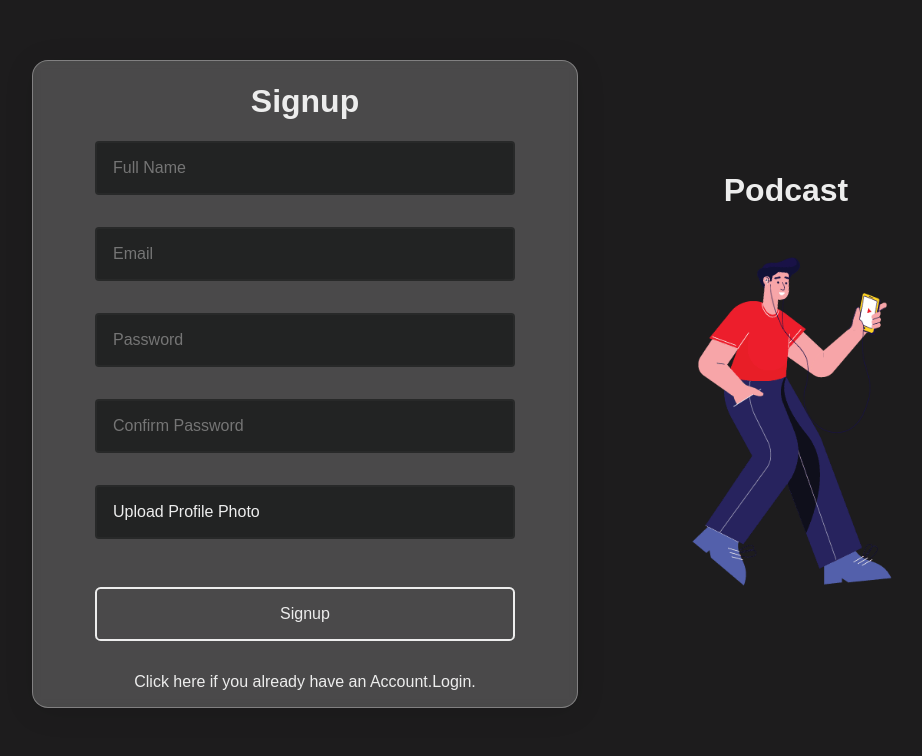
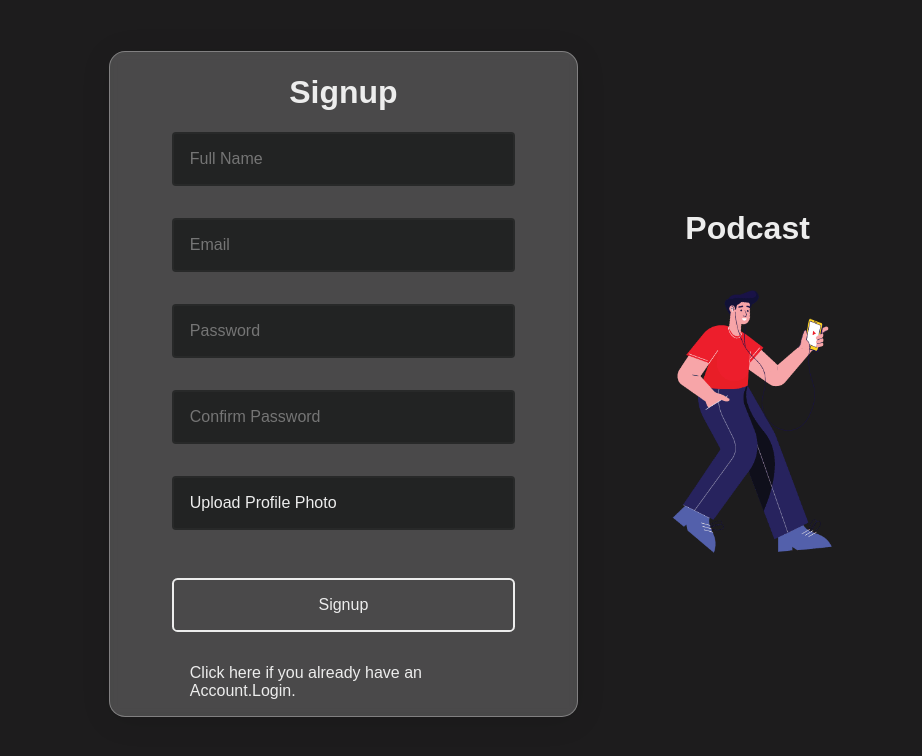
Before and after one commit to hemant0933/podcast-react-app, a React (Create React App) app: page / in a window 1280 px wide. Shown: the top 756 px of the page, without its empty margins (127-1049 px from the left). Built offline with nearby package versions, Linux system fonts and the light colour scheme; no server answers; a web font is replaced by a local one.

Commit message:
changed the ui

```diff
--- a/src/index.css
+++ b/src/index.css
@@ -33,22 +33,26 @@ input {
 }
 
 .input_Wrapper {
-  width: 100%;
+  width: 70%;
   display: flex;
   justify-content: center;
   align-items: center;
+  flex-direction: column;
   margin: 0 auto;
   margin-top: 2rem;
+  padding: 0 50px;
+}
+.input_Wrapper2{
+  width: 80%;
+  display: flex;
+  justify-content: center;
+  align-items: center;
+  /* flex-direction: column; */
+  margin: 0 auto;
+  margin-top: 2rem;
+  padding: 0 50px;
 }
 
-@media (max-width: 1000px) {
-  .input_Wrapper{
-    display: flex;
-    justify-content: center;
-    align-items: center;
-    flex-direction: column;
-  }
-}
 
 .box1{
   width: 30%;
--- a/src/pages/Signup.js
+++ b/src/pages/Signup.js
@@ -12,7 +12,7 @@ const Signup = () => {
   return (
     <div className='outer_wrapper'>
      {/* <Header/> */}
-     <div className='input_Wrapper'>
+     <div className='input_Wrapper2'>
      <div className='box1'>
      {!flag ? <h1>Signup</h1> : <h1>Login</h1>}
       {!flag ? <SignupForm/> : <LoginFrom/>}
```
